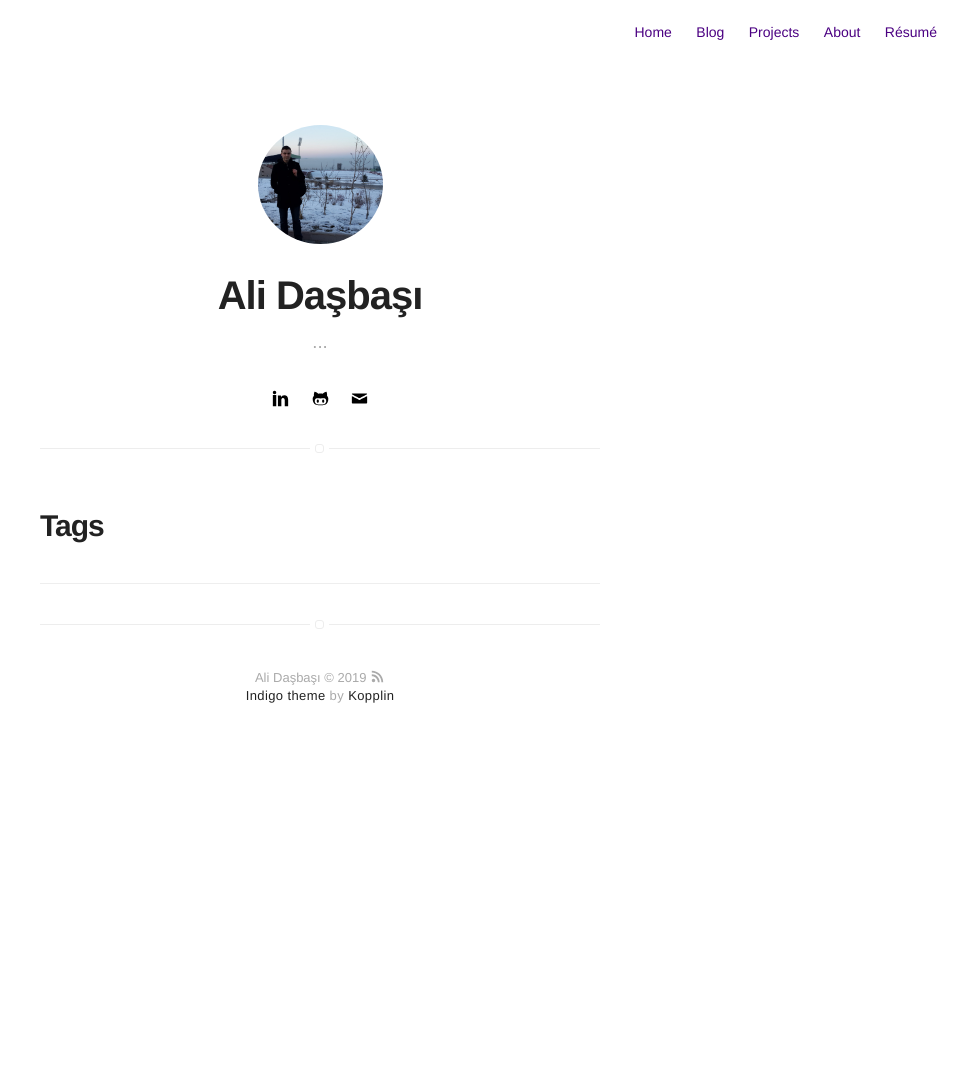
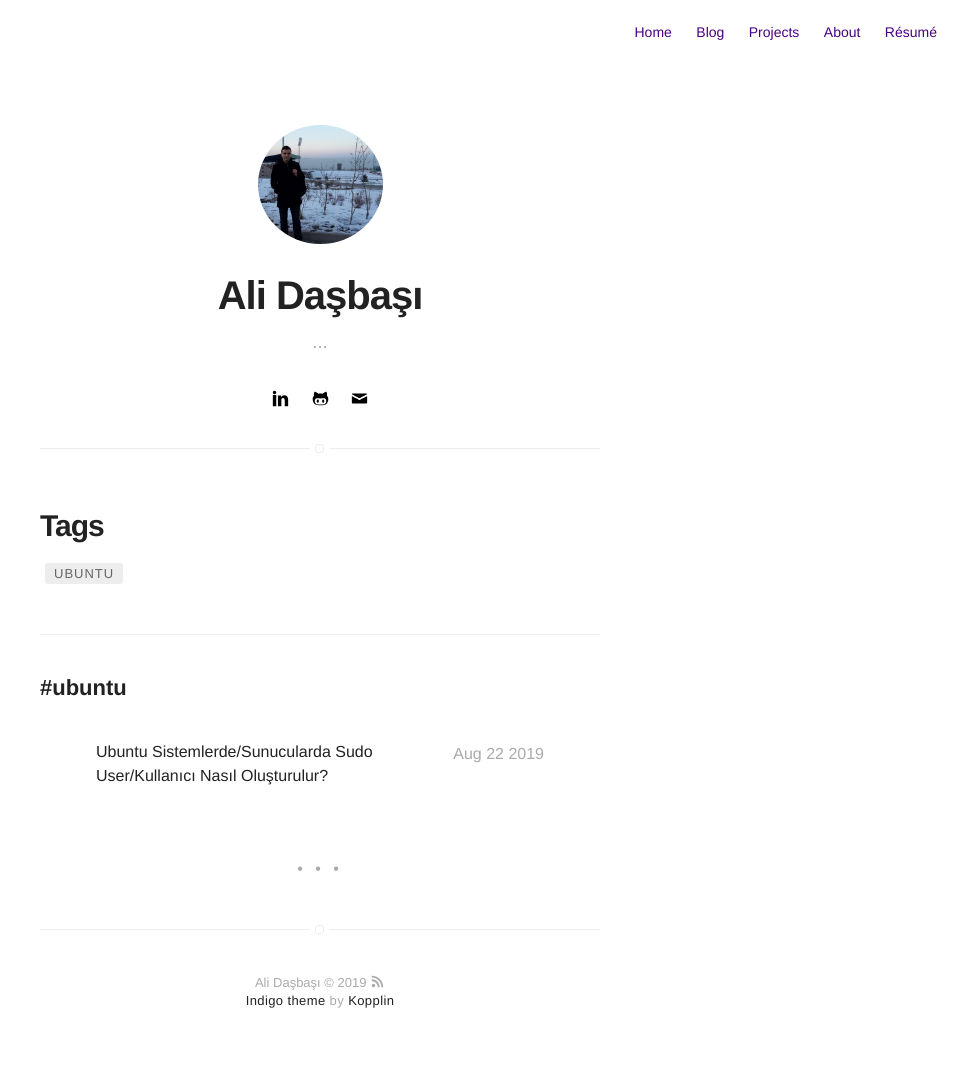
Before and after one commit to alidasbasi/adasbasi.github.io, a Jekyll site: the page built from tags.html, in a window 1280 px wide. Shown: the whole page, without its empty margins (320-1280 px from the left). Built offline with Jekyll 4.4.1, drawn with Linux system fonts in a browser that asks for light colours; before the commit the page ends 900 px from its top, so only the background shows below that; some of the changed lines change nothing that is shown.

Commit message:
Blog: İlk post

```diff
--- a/_config.yml
+++ b/_config.yml
@@ -31,7 +31,7 @@ analytics-google: 'UA-33297379-1'
 # if you don't want comments in your posts, leave categories empty
 disqus:
   shortname: alidasbasi # enter this from your disqus account
-  categories: [blog, project] # only show disqus for posts that have these categories
+  categories: [blog] # only show disqus for posts that have these categories
 
 # if you don't have any of social below, comment the line
 # facebook: myfacebook
--- /dev/null
+++ b/_posts/2019-08-22-ubuntu-sudo-kullanici-eklemek.markdown
@@ -0,0 +1,65 @@
+---
+title: Ubuntu Sistemlerde/Sunucularda Sudo User/Kullanıcı Nasıl Oluşturulur?
+layout: post
+date: 2019-08-22 14:30
+image:
+headerImage: false
+tag: ubuntu
+category: blog
+author: alidasbasi
+description: Ubuntu Sistemlerde/Sunucularda Sudo User/Kullanıcı Nasıl Oluşturulur?
+---
+
+`sudo` komutu sistem üzerinde yönetici işlemlerini gerçekleştirmeye yönelik tasarlanmıştır. Bu yazıda Ubuntu sistemlerde kullanıcı ekleme ve bu kullanıcıya `sudo` yetkisi vermeyi göreceğiz.
+
+## Sunucuya Giriş Yapılması
+
+Sunucuya `root` kullanıcı ile giriş yapılır:
+
+{% highlight sh %}
+$ ssh root@server_ip_address
+{% endhighlight %}
+
+## Yeni Kullanıcı Oluşturma ve `sudo` Yetkisi Tanımlanması
+
+Yeni kullanıcı `adduser` komutu ile oluşturulur.
+
+{% highlight sh %}
+$ adduser kullanıcıadı
+{% endhighlight %}
+
+Komut çalıştırıldığında aşağıda verildiği gibi kullanıcı bilgilerini sizden talep edecektir.
+
+{% highlight sh %}
+root@ubuntu:~# adduser newuser
+Adding user `newuser' ...
+Adding new group `newuser' (1001) ...
+Adding new user `newuser' (1001) with group `newuser' ...
+Creating home directory `/home/newuser' ...
+Copying files from `/etc/skel' ...
+Enter new UNIX password:
+Retype new UNIX password:
+passwd: password updated successfully
+Changing the user information for newuser
+Enter the new value, or press ENTER for the default
+	Full Name []:
+	Room Number []:
+	Work Phone []:
+	Home Phone []:
+	Other []:
+Is the information correct? [Y/n] Y
+{% endhighlight %}
+
+Kullanıcımızı oluşturduktan sonra sıra yetkilendirme aşamasına geldi. Kullanıcıyı yetkilendirmek için `sudo` grubuna ekliyoruz.
+
+{% highlight sh %}
+$ usermod -aG sudo kullanıcıadı
+{% endhighlight %}
+
+Test etmek için:
+
+{% highlight sh %}
+root@ubuntu:~# su - kullanıcıadı
+$ sudo whoami
+root
+{% endhighlight %}
```
